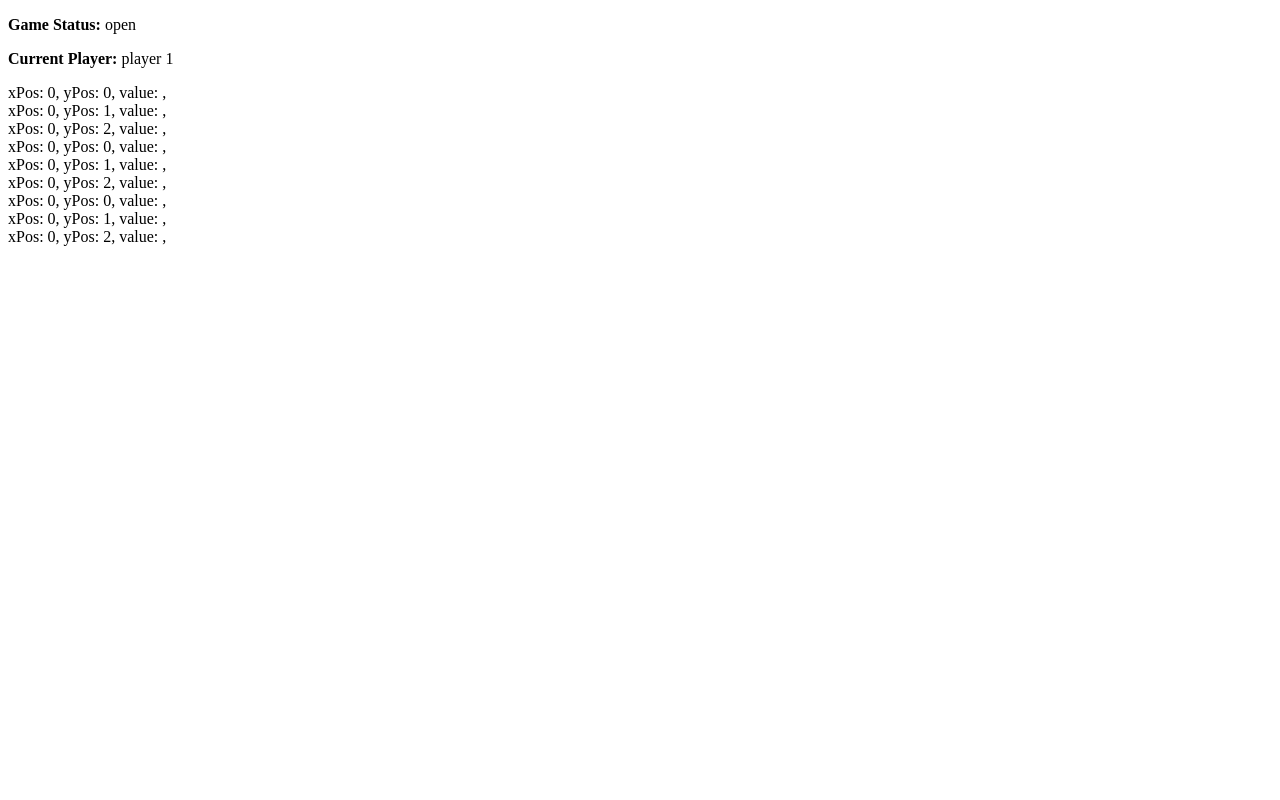
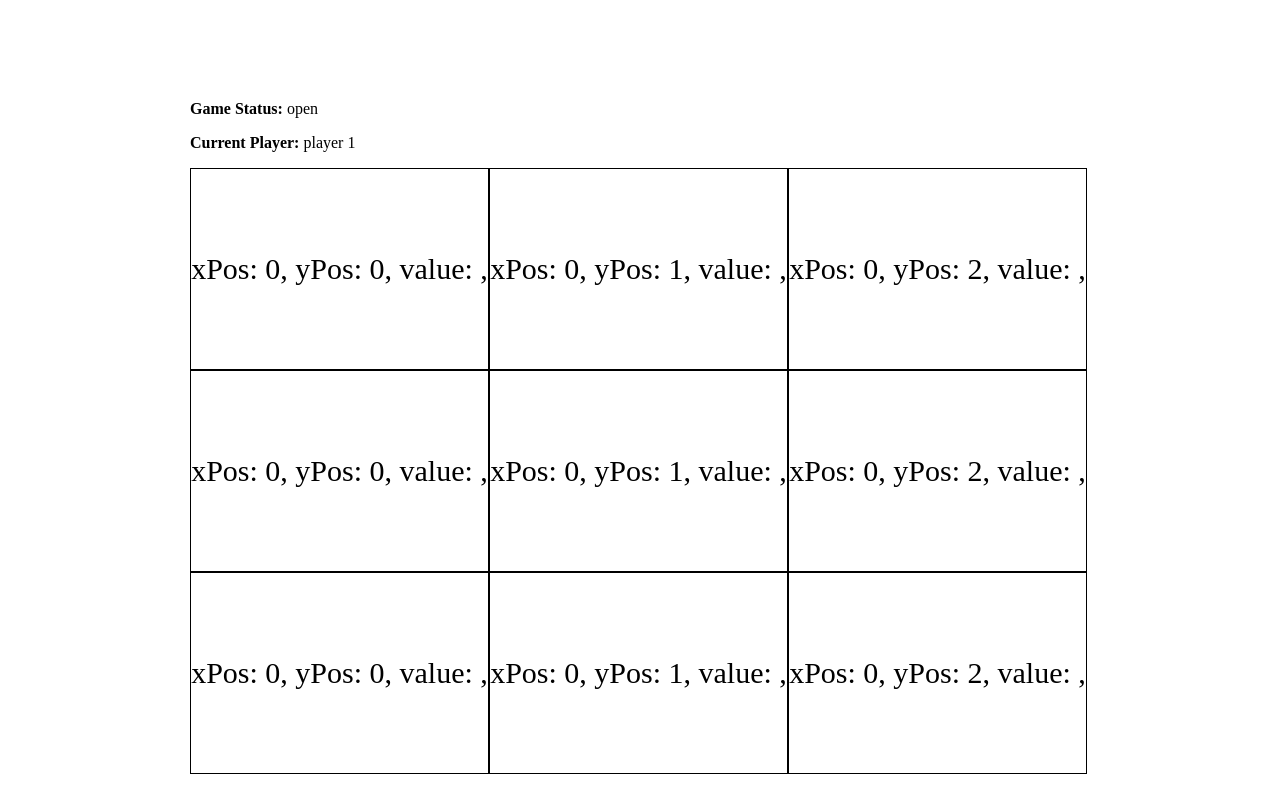
Before and after one commit to paultannenbaum/tic-tac-toe, a React (Create React App) app: page / in a window 1280 px wide. Built offline with nearby package versions, Linux system fonts and the light colour scheme.

Commit message:
Add some basic styles. Will update later

```diff
--- a/src/components/Tile.tsx
+++ b/src/components/Tile.tsx
@@ -6,7 +6,7 @@ interface Props {
 
 const Tile = ({ xPos, yPos, value }: Props) => {
   return (
-    <div>
+    <div className="tile">
       xPos: {xPos}, yPos: {yPos}, value: {value},
     </div>
   );
--- a/src/styles.css
+++ b/src/styles.css
@@ -0,0 +1,27 @@
+#container {
+    width: 900px;
+    margin: 0 auto;
+    margin-top: 100px;
+    -moz-user-select: none;
+    -webkit-user-select: none;
+    -ms-user-select: none;
+}
+
+.board {
+    float: right;
+    width: 600px;
+    height: 600px;
+    margin: 0 auto;
+    border: 1px solid #000;
+    cursor: pointer;
+}
+
+.tile {
+    width: 33%;
+    height: 33%;
+    border: 1px solid #000;
+    float: left;
+    font-size: 30px;
+    text-align: center;
+    line-height: 200px;
+}
```
